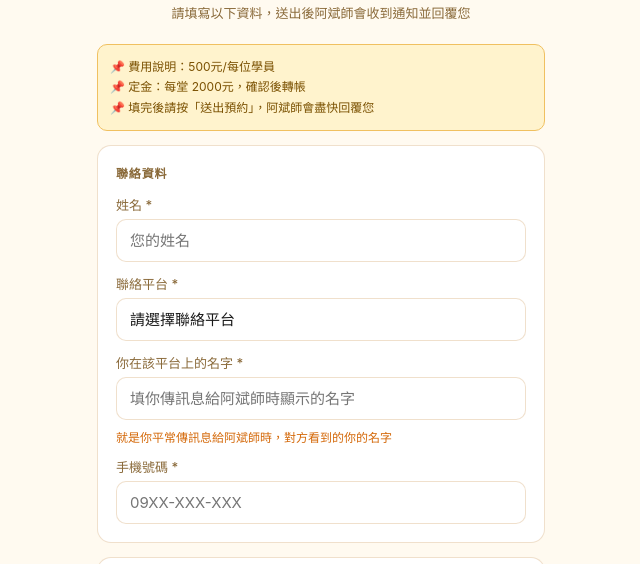
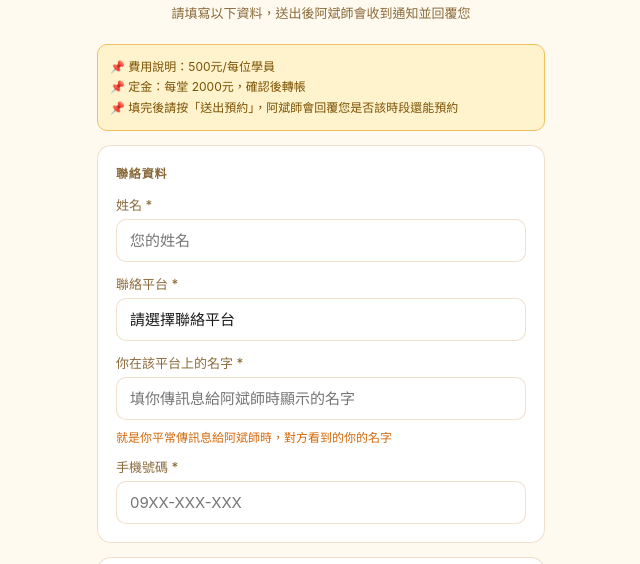
Before and after one commit to selan6695/sugar-form, a plain HTML site: page index.html in a window 1280 px wide. Shown: the part 162-726 px from the top of the page, without its empty margins (319-959 px from the left). Drawn offline with nearby package versions, Linux system fonts and the light colour scheme.

Commit message:
Update index.html

```diff
--- a/index.html
+++ b/index.html
@@ -55,7 +55,7 @@ html,body{background:var(--bg);font-family:-apple-system,BlinkMacSystemFont,'Pin
   <div class="notice">
     📌 費用說明：500元/每位學員<br>
     📌 定金：每堂 2000元，確認後轉帳<br>
-    📌 填完後請按「送出預約」，阿斌師會盡快回覆您
+    📌 填完後請按「送出預約」，阿斌師會回覆您是否該時段還能預約
   </div>
 
   <div class="card">
```
